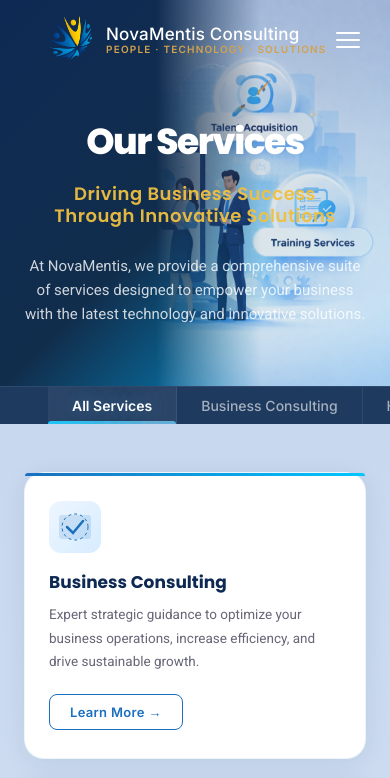
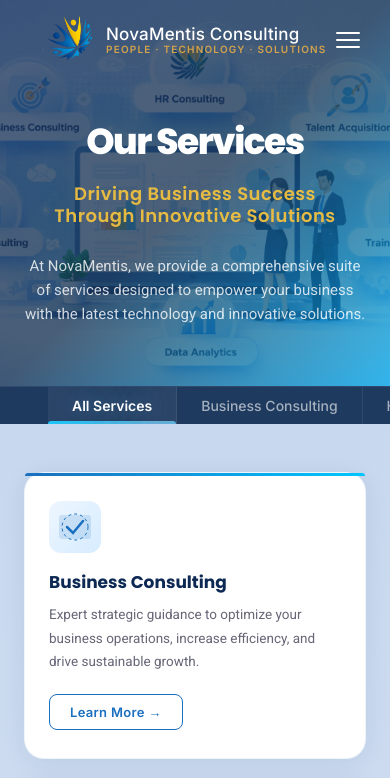
Before and after one commit to sharmamilu/nova-mentis-consulting, a React (Vite) app: page / in a window 390 px wide. Shown: the top 778 px of the page. Built offline with nearby package versions, Linux system fonts and the light colour scheme.

Commit message:
feat: add responsive CSS styles for HeroSection component

```diff
--- a/src/components/HeroSection/HeroSection.css
+++ b/src/components/HeroSection/HeroSection.css
@@ -72,6 +72,14 @@
     padding: var(--hero-padding-mobile-top) 24px var(--hero-padding-mobile-bottom);
     min-height: auto;
   }
+  .hero-bg {
+    width: 100%;
+    left: 0;
+    background-position: center;
+    mask-image: none;
+    -webkit-mask-image: none;
+    opacity: 0.25;
+  }
   .hero-container {
     grid-template-columns: 1fr;
     text-align: center;
```
